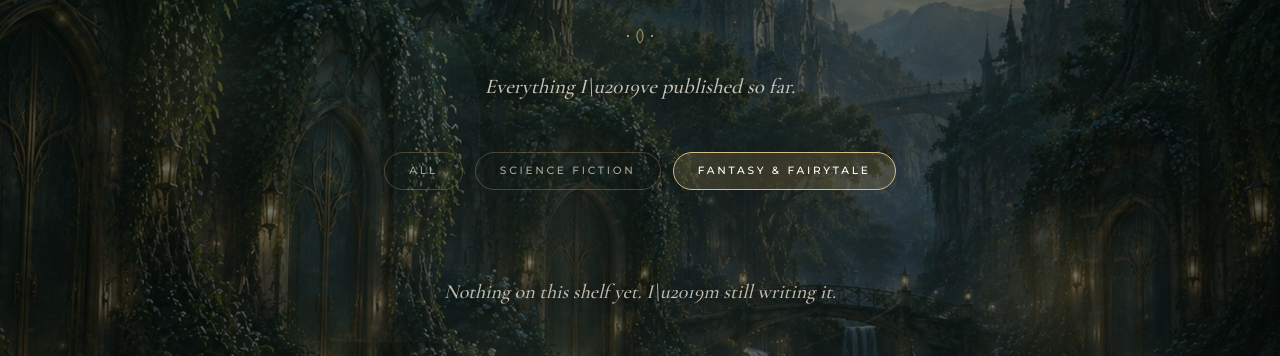
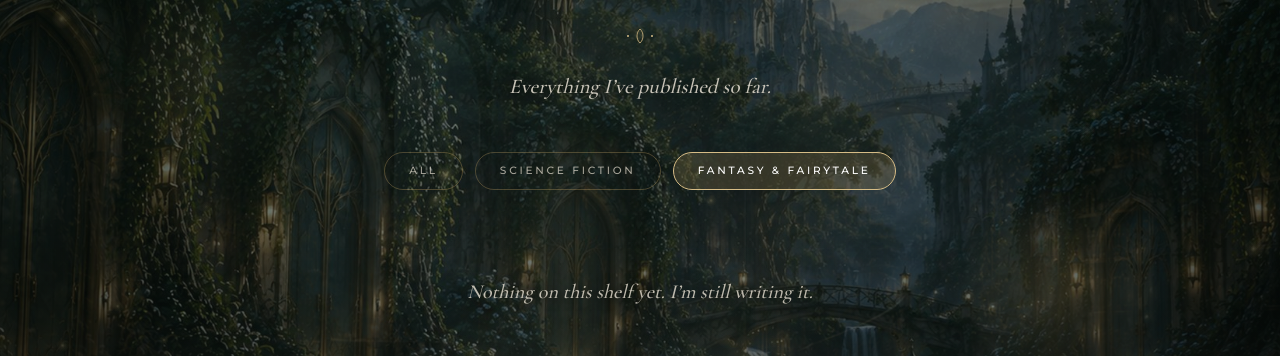
Before and after one commit to princeaakaz-create/aziel-varek, a Next.js app: page / in a window 1280 px wide. Both pictures are taken after a click on the tab "FANTASY & FAIRYTALE". Shown: the part 2097-2453 px from the top of the page. Built offline with nearby package versions, Linux system fonts and the light colour scheme.

Commit message:
fixed mistakes

```diff
--- a/components/BookGrid.tsx
+++ b/components/BookGrid.tsx
@@ -30,7 +30,7 @@ export default function BookGrid() {
         <SectionHeading
           eyebrow="Bookshelf"
           title="The Books"
-          sub="Everything I\u2019ve published so far."
+          sub="Everything I’ve published so far."
         />
 
         <div className="mb-16 mt-12">
@@ -51,7 +51,7 @@ export default function BookGrid() {
 
         {filtered.length === 0 && (
           <p className="mt-6 text-center text-xl italic text-ivory/80 text-glow">
-            Nothing on this shelf yet. I\u2019m still writing it.
+            Nothing on this shelf yet. I’m still writing it.
           </p>
         )}
       </div>
--- a/components/Hero.tsx
+++ b/components/Hero.tsx
@@ -2,7 +2,6 @@
 
 import { useEffect, useRef } from 'react';
 import { site } from '@/data/site';
-import { getFeaturedBook } from '@/data/books';
 
 export default function Hero() {
   const imageWrapRef = useRef<HTMLDivElement>(null);
@@ -91,8 +90,8 @@ export default function Hero() {
           {site.tagline}
         </p>
 
-        <a href={`/books/${getFeaturedBook().slug}#chapter-one`} className="btn mt-9">
-          Read Chapter One
+        <a href="#about" className="btn mt-9">
+          About the Author
         </a>
       </div>
 
```
